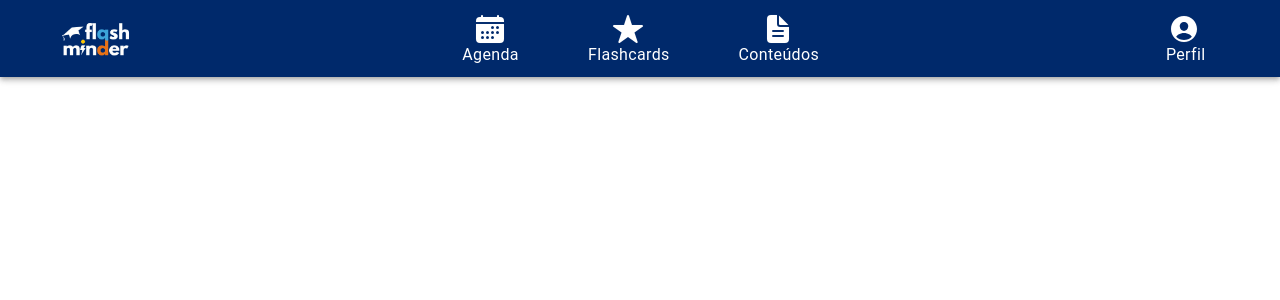
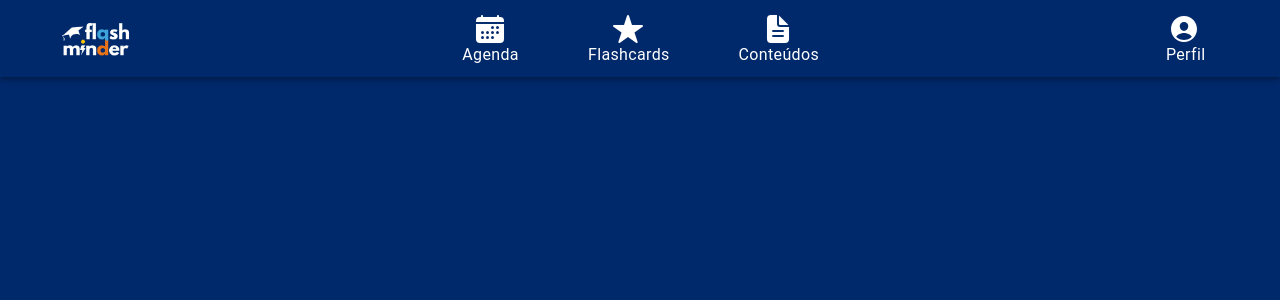
Before and after one commit to laiswfiori/INI3A-EQ2, a React (Vite) app in the folder src/frontend/: page /flashcards/flashcards in a window 1280 px wide. Shown: the top 300 px of the page. Built offline with nearby package versions, Linux system fonts and the light colour scheme.

Commit message:
flashcard estrutura

```diff
--- a/src/frontend/src/pages/flashcards/Flashcards.tsx
+++ b/src/frontend/src/pages/flashcards/Flashcards.tsx
@@ -4,10 +4,21 @@ import Header from '../../components/Header';
 
 const Flashcards: React.FC = () => {
   return (
-    <IonPage>
+    <IonPage className="pagina">
       <Header />
       <IonContent>
-        {/* Aqui vai o conteúdo dos flashcards */}
+        <div id="body">
+          <div className="flashcardContainer">
+            <div className="titulo card">
+              <div className="conteudo">
+                <div className="frente">
+                </div>
+                <div className="verso">
+                </div>
+              </div>
+            </div>
+          </div>
+        </div>
       </IonContent>
     </IonPage>
   );
```
